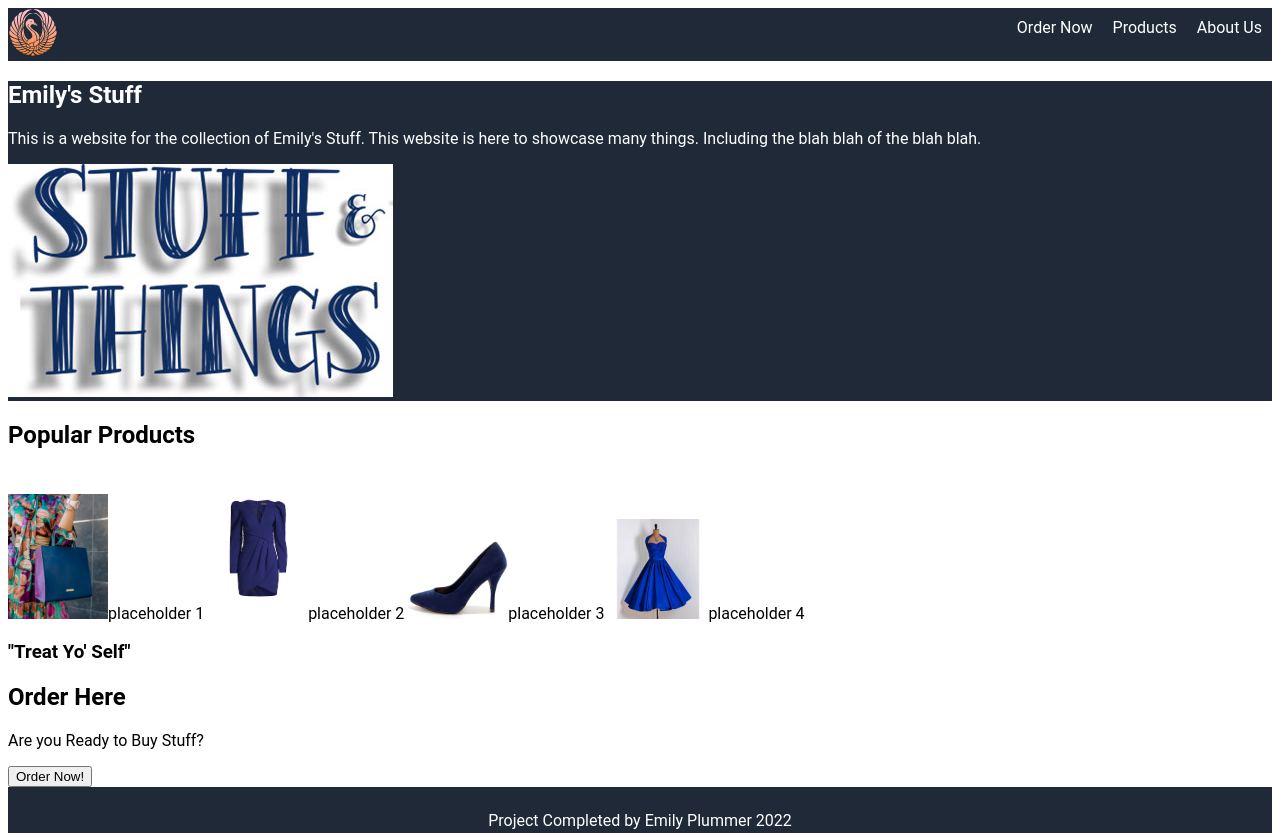
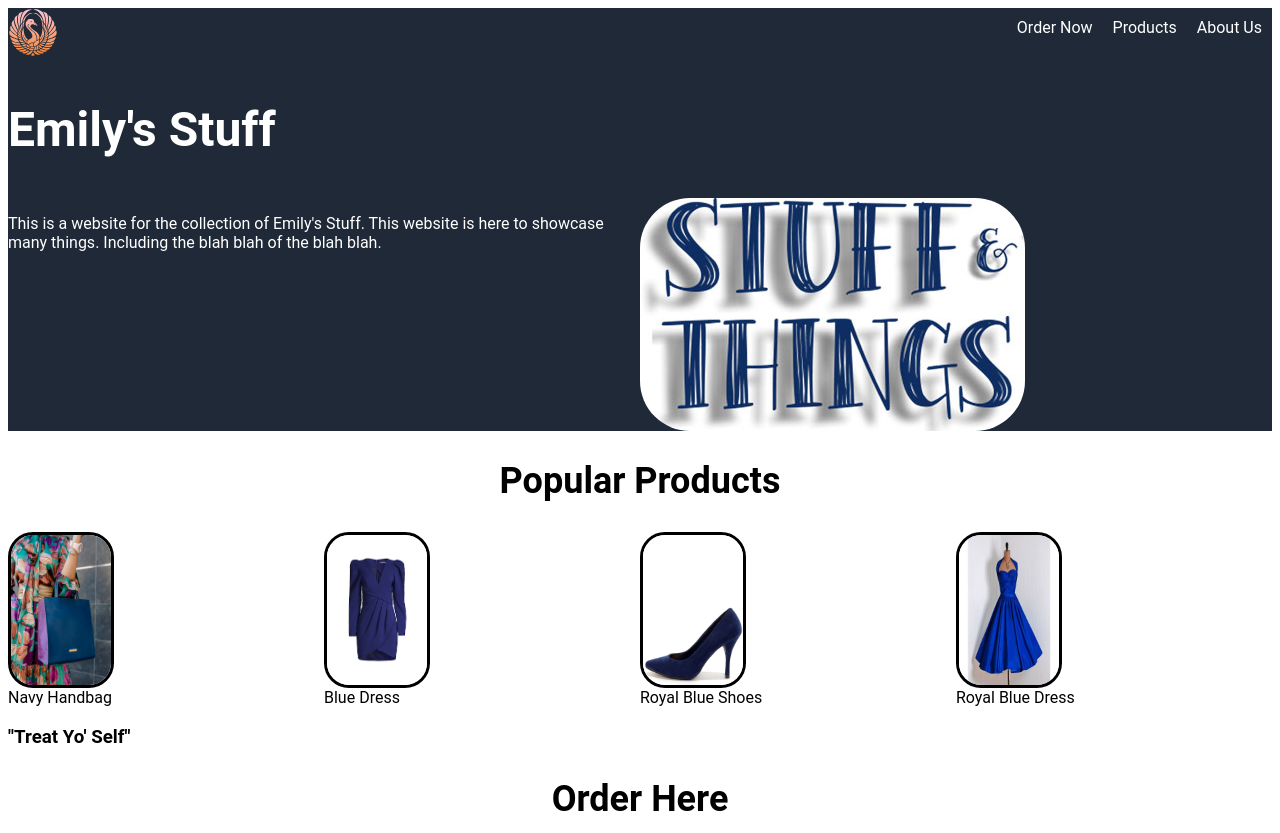
Before and after one commit to Emilyannp3/Product-Landing-Page, a plain HTML site: page index.html in a window 1280 px wide. Shown: the top 833 px of the page. Drawn offline with Linux system fonts and the light colour scheme.

Commit message:
added a css grid for images ang captions seperately, also added more css to page

```diff
--- a/index.html
+++ b/index.html
@@ -25,14 +25,20 @@
         <img class="image-1" src="images/Stuff-and-Things-simple-logo.jpg">
 
     </section>
+    <h2>Popular Products</h2>
     <section class="Products">
-        <h2>Popular Products</h2>
-        <div>
-            <img width="100px" src="images/bluebag.jpg"><img-caption>placeholder 1</img-caption>
-            <img width="100px" src="images/bluedress.jpg"><img-caption>placeholder 2</img-caption>
-            <img width="100px" src="images/blueshoes.jpg"><img-caption>placeholder 3</img-caption>
-            <img width="100px" src="images/bluedress2.jpg"><img-caption>placeholder 4</img-caption>
-        </div>
+
+            <img class="img2" width="100px" src="images/bluebag.jpg">
+            <img class="img3" width="100px" src="images/bluedress.jpg">
+            <img class="img4" width="100px" src="images/blueshoes.jpg">
+            <img class="img5" width="100px" src="images/bluedress2.jpg">
+
+    </section>
+    <section class="img-captions">
+        <figcaption class="cap1">Navy Handbag</figcaption>
+        <figcaption class="cap2">Blue Dress</figcaption>
+        <figcaption class="cap3">Royal Blue Shoes</figcaption>
+        <figcaption class="cap4">Royal Blue Dress</figcaption>
     </section>
     <section class="Quote">
         <h3>"Treat Yo' Self"</h3>
--- a/styles.css
+++ b/styles.css
@@ -2,6 +2,7 @@ html{
     font-family: Roboto, sans-serif;
 
 }
+
 .header li{
     display: inline;
    float: right;
@@ -21,9 +22,76 @@ footer{
     background-color: #1F2937;
     color: white;
 }
-.About_Us p, .About_Us h1{
+.About_Us {
+    display: inline-grid;
+    grid-template-columns: repeat(2, 1fr);
+}
+.About_Us p, h1{
+    grid-column: 1/2;
+}
+h1{
+    font-size: 48px;
+    font-weight: bold;
+}
+h2{
+    font-size: 36px;
+    text-align:center;
+}
+
+.About_Us img{
+    grid-column: 2/2;
+    height: 250px
+    width: 300px;
+    border-radius: 50px;
+
+}
+.Products img{
+    width: 100px;
+    height: 150px;
+    border-style: solid;
+    border-radius: 25px;
+}
+.Products{
     display: grid;
-    grid-row: auto;
+    grid-template-columns: repeat(4, 1fr);
 
 
 }
+.img-captions{
+    display: grid;
+    grid-template-columns: repeat(4, 1fr);
+
+}
+.img2{
+    grid-column: 1/4;
+    grid-row:1 ;
+}
+.img3{
+    grid-column: 2/4;
+    grid-row: 1;
+}
+.img4{
+    grid-column: 3/4;
+    grid-row: 1;
+}
+.img5{
+    grid-column: 4/4;
+    grid-row: 1;
+}
+.cap1{
+    grid-column: 1/4;
+    grid-row: 1;
+}
+.cap2{
+    grid-column: 2/4;
+    grid-row: 1;
+
+}
+.cap3{
+    grid-column: 3/4;
+    grid-row: 1;
+}
+.cap4{
+    grid-column: 4/4;
+    grid-row:1;
+}
```
